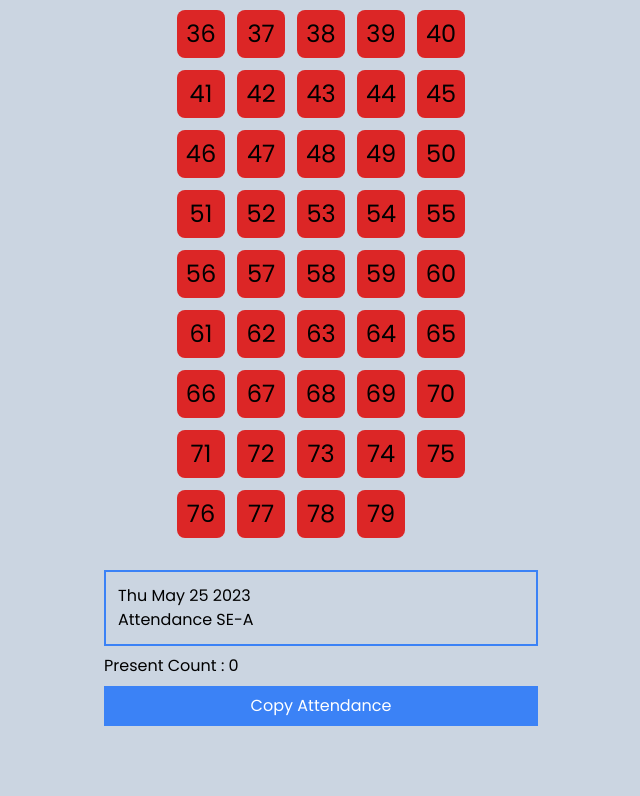
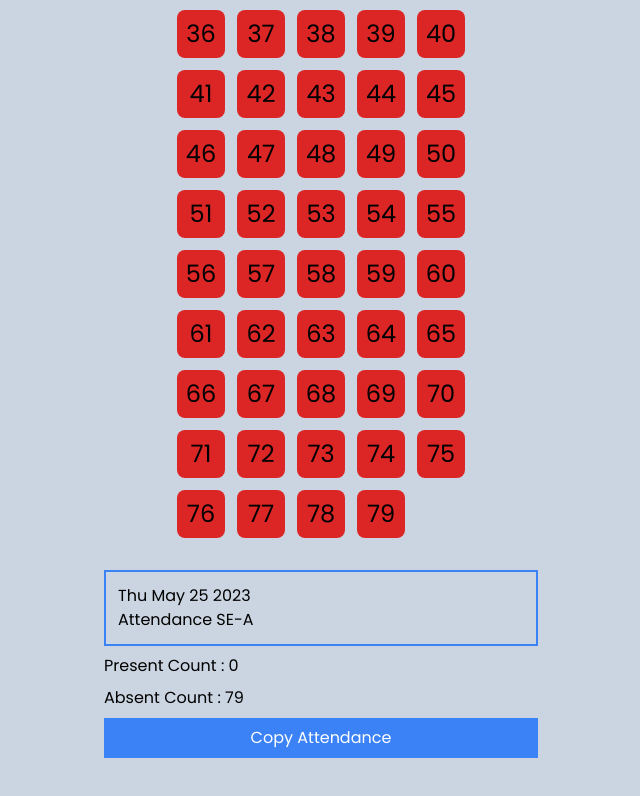
Before and after one commit to Shreedhar03/Note-Attendance, a React (Create React App) app: page / in a window 1280 px wide. Shown: the part 554-1350 px from the top of the page, without its empty margins (319-959 px from the left). Before the commit the page ends 1320 px from the top, so only its background shows below. Built offline with nearby package versions, Linux system fonts and the light colour scheme; a web font is replaced by a local one.

Commit message:
absent count

```diff
--- a/src/Record.js
+++ b/src/Record.js
@@ -21,6 +21,7 @@ export default function Record() {
         })}
       </div>
       <h2>Present Count : {filteredNumbers.length}</h2>
+      <h2>Absent Count : {79-filteredNumbers.length}</h2>
       <button className='text-md bg-blue-500 text-white p-2' onClick={copyRollNos}>Copy Attendance</button>
     </div>
   )
```
